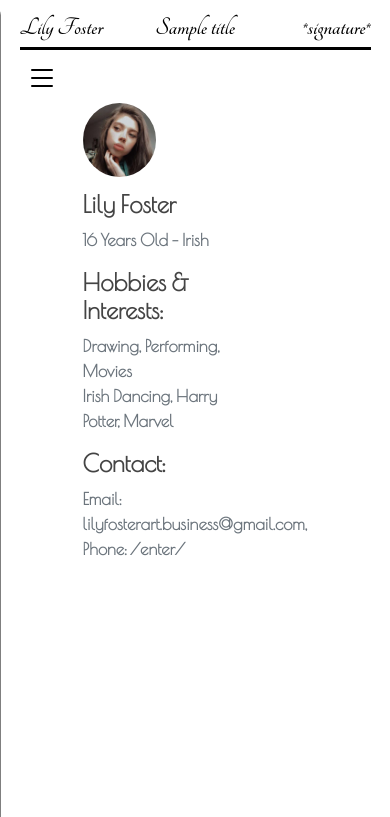
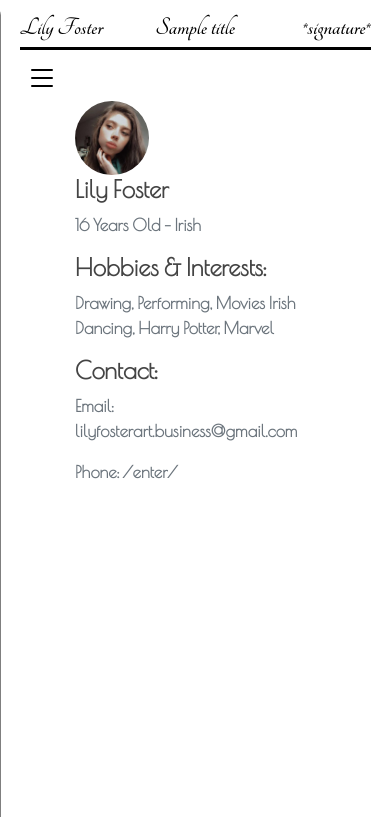
Before and after one commit to MatthewFoster02/lily-foster-art, a Python web app: template ProjectLily/src/templates/about.html in a window 390 px wide. Shown: the top 817 px of the page. Run offline with Jinja, Linux system fonts and the light colour scheme; the template is opened without the code that fills it: most values are stand-ins (such as "Sample title", 1, 10 or a date in 2020); some libraries are stand-ins or nearby versions.

Commit message:
Major Refactor
Mobile first, with media query to update to desktop version.

All content centered better for the given screen width.

```diff
--- a/ProjectLily/src/static/style.css
+++ b/ProjectLily/src/static/style.css
@@ -30,11 +30,17 @@ h1, h2, h3, h4, h5, h6 {
 
 h1{
   font-size: clamp(1rem, 2vw + 0.5rem, 2rem);
+  line-height: 1;
 }
 
 a, a:hover{
   text-decoration: none;
   color: var(--clr-neutral-900);
+}
+
+.info-messages {
+  max-width: 20rem;
+  margin-inline: auto;
 }
 
 .containerTopBanner{
@@ -50,18 +56,21 @@ a, a:hover{
   margin-bottom: 3%;
 }
 
-.containerMainBody{
+.content-section,
+.images {
   display: flex;
-  flex-wrap: wrap;
+  flex-direction: column;
+  align-items: center;
+  justify-content: center;
+  gap: 1rem;
 }
 
-.containerMainBody > *:nth-child(1){
-  flex: 0 0 20%;
-  min-width: 10ch;
+.left-aligned {
+  align-items: flex-start;
 }
 
-.containerMainBody > *:nth-child(2){
-  flex: 0 0 80%;
+.content-col {
+  margin-inline: 1rem;
 }
 
 .sidebar{
@@ -125,78 +134,10 @@ a, a:hover{
   width: clamp(1rem, 2vw + 0.5rem, 1.5rem);
 }
 
-.alrt-pad{
-  text-align: left;
-}
-
 .text{
   text-align: center;
   font-size: clamp(0.75rem, 1vw + 0.5rem, 1.5rem);
-}
-
-@media (min-width: 800px){
-  .text{
-    margin-right: clamp(12.5%, 2vw + 17.5%, 25%);
-    margin-left: clamp(1%, 2vw + 3%, 5%);
-  }
-
-  .content-section{
-    margin-left: clamp(1%, 0.5vw + 1.5%, 2%);
-    margin-right: clamp(2%, 0.5vw + 3%, 4%);
-  }
-
-  .galleryIMG{
-    margin: 2%;
-  }
-
-  .alrt-pad{
-    margin-right: clamp(12.5%, 2vw + 17.5%, 25%);
-    margin-left: clamp(10%, 2vw + 12.5%, 15%);
-  }
-
-  .galleryIMG:hover {
-    transform: scale(1.15);
-  }
-
-  .menu-container{
-    display: none !important;
-  }
-
-  .sidebar-slide-out{
-    display: none !important;
-  }
-}
-
-@media (max-width: 799px){
-  .text{
-    margin-inline: clamp(10%, 2vw + 15%, 20%);
-  }
-
-  .content-section{
-    margin-inline: clamp(2%, 1vw + 3.5%, 5%);
-  }
-
-  .galleryIMG{
-    margin-inline: auto;
-    margin-top: 2%;
-    margin-bottom: 2%;
-  }
-
-  .alrt-pad{
-    margin-inline: clamp(10%, 2vw + 15%, 20%);
-  }
-
-  .galleryIMG:hover {
-    transform: scale(1.05);
-  }
-
-  .sidebar{
-    display: none !important;
-  }
-
-  .sidebar-col{
-    display: none !important;
-  }
+  max-width: 65ch;
 }
 
 .hover-underline-animation {
@@ -241,10 +182,16 @@ a, a:hover{
   transform: scale(1.3) rotate(5deg);
 }
 
+.about-size {
+  max-width: 15rem;
+}
+
 .login {
-  margin-inline: clamp(10%, 4vw + 15%, 25%);
   font-size: clamp(1rem, 2vw + 0.5rem, 2rem);
   accent-color: var(--clr-neutral-900);
+  display: flex;
+  flex-direction: column;
+  gap: 0.5rem;
 }
 
 .userinput {
@@ -256,21 +203,33 @@ a, a:hover{
   outline: none;
 }
 
+#account-info {
+  margin-bottom: 3rem;
+}
+
 .userinput:hover{
   font-weight: var(--fw-regular);
 }
 
 .galleryIMG {
   border: solid;
-  width: clamp(80px, 20vw + 50px, 307px);
-  height: clamp(107px, 30vw + 80px, 409.6px);
+  border-radius: 0.5rem;
+  overflow: hidden;
+  width: 200px;
+  height: 267px;
   transition: transform .3s;
+}
+
+.page-buttons {
+  display: flex;
+  gap: 1rem;
+  justify-content: center;
+  margin-top: 2.5rem;
 }
 
 .account-heading {
   font-size: clamp(1.5rem, 2vw + 0.75rem, 2.5rem);
   font-weight: var(--fw-boldest);
-  margin-inline: clamp(10%, 4vw + 15%, 25%);
 }
 
 .account-heading-special {
@@ -281,7 +240,6 @@ a, a:hover{
 
 .text-secondary{
   font-size: clamp(1rem, 1vw + 0.8rem, 1.5rem);
-  margin-inline: clamp(10%, 4vw + 15%, 25%);
 }
 
 .modelStyle {
@@ -291,21 +249,20 @@ a, a:hover{
 
 .viewIMG {
   border: solid;
-  width: clamp(80px, 30vw + 50px, 409.33px);
-  height: clamp(107px, 40vw + 80px, 546.13px);
-  margin-inline: clamp(10%, 4vw + 15%, 25%);
+  border-radius: 0.5rem;
+  overflow: hidden;
+  width: 307px;
+  height: 409px;
 }
 
 .image-desc {
   font-size: clamp(1rem, 1vw + 0.8rem, 1.5rem);
   font-weight: var(--fw-regular);
-  margin-inline: clamp(10%, 4vw + 15%, 25%);
 }
 
 .account-img{
   height: clamp(32px, 15vw + 15px, 320px);
   width: clamp(32px, 15vw + 15px, 320px);
-  margin-inline: clamp(10%, 4vw + 15%, 25%);
 }
 
 .btn-style {
--- a/ProjectLily/src/templates/about.html
+++ b/ProjectLily/src/templates/about.html
@@ -1,17 +1,25 @@
 {% extends "layout.html" %}
 {% block content %}
-    <div class="col">
     <div class="content-section">
+        <div class="left-aligned about-size">
             <img class="rounded-circle account-img" src="static/images/profile.jpg">
-            <h2 class="account-heading" style="margin-top: clamp(1%, 5vw + 1%, 5%);">Lily Foster</h2>
+            <div id="personal-info">
+                <h3 class="account-heading">Lily Foster</h3>
                 <p class="text-secondary">16 Years Old - Irish</p>
+            </div>
+            <div id="hobbies">
                 <h3 class="account-heading">Hobbies & Interests:</h3>
                 <p class="text-secondary">
-                Drawing, Performing, Movies<br>
-                Irish Dancing, Harry Potter, Marvel<br>
+                    Drawing, Performing, Movies
+                    Irish Dancing, Harry Potter, Marvel
                 </p>
+            </div>
+            <div id="contact-info">
                 <h3 class="account-heading">Contact:</h3>
-            <p class="text-secondary">Email: lilyfosterart.business@gmail.com, Phone: /enter/</p>
+                <div class="text-secondary">
+                    <p>Email: lilyfosterart.business@gmail.com</p> <p>Phone: /enter/</p>
+                </div>
+            </div>
         </div>
     </div>
 {% endblock content %}
--- a/ProjectLily/src/templates/cart.html
+++ b/ProjectLily/src/templates/cart.html
@@ -1,8 +1,6 @@
 {% extends "layout.html" %}
 {% block content %}
-    <div class="col">
-        <div class="text">
-            Cart...
-        </div>
+    <div class="text">
+        Cart...
     </div>
 {% endblock content %}
--- a/ProjectLily/src/templates/error_pages/403.html
+++ b/ProjectLily/src/templates/error_pages/403.html
@@ -2,8 +2,8 @@
 {% block content %}
     <div class="col">
         <div class="content-section">
-            <h1>You do not have permission to access this page. (403)</h1>
-            <p>Double check the page you are trying to access, ensure you are logged in and have the correct credentials.</p>
+            <h1 class="account-heading">You do not have permission to access this page. (403)</h1>
+            <p class="text">Double check the page you are trying to access, ensure you are logged in and have the correct credentials.</p>
         </div>
     </div>
 {% endblock content %}
--- a/ProjectLily/src/templates/error_pages/404.html
+++ b/ProjectLily/src/templates/error_pages/404.html
@@ -3,7 +3,7 @@
     <div class="col">
         <div class="content-section">
             <h1 class="account-heading">Oops. Page not found. (404)</h1>
-            <p class="text-secondary">The page you requested does not exist. Please navigate to a different page.</p>
+            <p class="text">The page you requested does not exist. Please navigate to a different page.</p>
         </div>
     </div>
 {% endblock content %}
--- a/ProjectLily/src/templates/error_pages/500.html
+++ b/ProjectLily/src/templates/error_pages/500.html
@@ -2,8 +2,8 @@
 {% block content %}
     <div class="col">
         <div class="content-section">
-            <h1>Something has gone wrong. (500)</h1>
-            <p>There has been an error our side. Sorry for any inconvenience.</p>
+            <h1 class="account-heading">Something has gone wrong. (500)</h1>
+            <p class="text">There has been an error our side. Sorry for any inconvenience.</p>
         </div>
     </div>
 {% endblock content %}
--- a/ProjectLily/src/templates/index.html
+++ b/ProjectLily/src/templates/index.html
@@ -1,6 +1,5 @@
 {% extends "layout.html" %}
 {% block content %}
-    <div class="col">
     <div class="text">
         <P>
             Hey there, this is a website to showcase the art and work of Lily Foster.
@@ -20,5 +19,4 @@
 
         <!--Add paragraph about shop and cart when implemented.-->
     </div>
-    </div>
 {% endblock content %}
--- a/ProjectLily/src/templates/layout.html
+++ b/ProjectLily/src/templates/layout.html
@@ -20,6 +20,7 @@
         {% endif %}
     </head>
     <body>
+        <main>
             <div class="containerTopBanner">
                 <div class="row align-items-center">
                     <div class="col">
@@ -33,7 +34,6 @@
                     </div>
                 </div>
             </div>
-
             <div class="menu-container">
                 <button class="btn-style" onclick="openSidebar()">
                     <svg class="openBtn" xmlns="http://www.w3.org/2000/svg" width="32" height="32" fill="currentColor" class="bi bi-list" viewBox="0 0 16 16">
@@ -41,10 +41,7 @@
                     </svg>
                 </button>
             </div>
-
-        <div class="containerMainBody">
-            <div class="col"></div>
-            <div class="col alrt-pad">
+                <div class="info-messages">
                     {% with messages = get_flashed_messages(with_categories=true) %}
                         {% if messages %}
                             {% for category, message in messages %}
@@ -55,8 +52,6 @@
                         {% endif %}
                     {% endwith %}
                 </div>
-        </div>
-
             <div class="sidebar-slide-out">
                 <div class="menu-container" style="float: right;">
                     <button class="btn-style" onclick="closeSidebar()">
@@ -108,18 +103,15 @@
                     </div>
                 </div>
             </div>
-
             <div class="containerMainBody">
-            <div class="col sidebar-col">
+                <div class="sidebar-col">
                     <div class="sidebar">
                         <a class="hover-underline-animation" href="{{ url_for('main.index') }}">Home</a><br>
 
                         <a class="hover-underline-animation mt-2" href="{{ url_for('art.gallery') }}">Gallery</a><br>
-
                         <!--<a class="hover-underline-animation mt-2" href="{{ url_for('art.shop') }}">Shop</a><br>-->
 
                         <!--<a class="hover-underline-animation mt-2" href="{{ url_for('art.cart') }}">Cart</a><br>-->
-
                         <a class="hover-underline-animation mt-2" href="{{ url_for('users.contact') }}">Contact</a><br>
 
                         <a class="hover-underline-animation mt-2" href="{{ url_for('main.about') }}">About</a><br>
@@ -155,7 +147,9 @@
                         </a>
                     </div>
                 </div>
+                <div class="content-col">
                     {% block content %}{% endblock %}
+                </div>
             </div>
             <!-- Modal -->
             <div class="modal fade" id="signoutModal" tabindex="-1" role="dialog" aria-labelledby="signoutModalLabel" aria-hidden="true">
@@ -176,6 +170,7 @@
                 </div>
                 </div>
             </div>
+        </main>
         <!-- Optional JavaScript -->
         <!-- jQuery first, then Popper.js, then Bootstrap JS -->
         <script src="https://code.jquery.com/jquery-3.2.1.slim.min.js" integrity="sha384-KJ3o2DKtIkvYIK3UENzmM7KCkRr/rE9/Qpg6aAZGJwFDMVNA/GpGFF93hXpG5KkN" crossorigin="anonymous"></script>
@@ -194,8 +189,7 @@
                     passwordInput.type = "password";
                 }
             }
-        </script>
-        <script>
+
             function openSidebar()
             {
                 document.body.classList.add('sidebar-open');
--- a/ProjectLily/src/templates/shop.html
+++ b/ProjectLily/src/templates/shop.html
@@ -1,8 +1,6 @@
 {% extends "layout.html" %}
 {% block content %}
-    <div class="col">
-        <div class="text">
-            Shop...
-        </div>
+    <div class="text">
+        Shop...
     </div>
 {% endblock content %}
```
Also changed, not shown: other parts of ProjectLily/src/static/style.css (+58 -0 lines), ProjectLily/src/templates/account.html (+13 -18 lines), ProjectLily/src/templates/contact.html (+11 -13 lines), ProjectLily/src/templates/gallery.html (+11 -8 lines), ProjectLily/src/templates/request_password_reset.html (+3 -5 lines), ProjectLily/src/templates/reset_password.html (+6 -8 lines), ProjectLily/src/templates/signin.html (+10 -17 lines), ProjectLily/src/templates/signup.html (+16 -16 lines), ProjectLily/src/templates/viewimage.html (+4 -6 lines), ProjectLily/src/site.db. Lines whose indentation alone changed are shown as unchanged.
